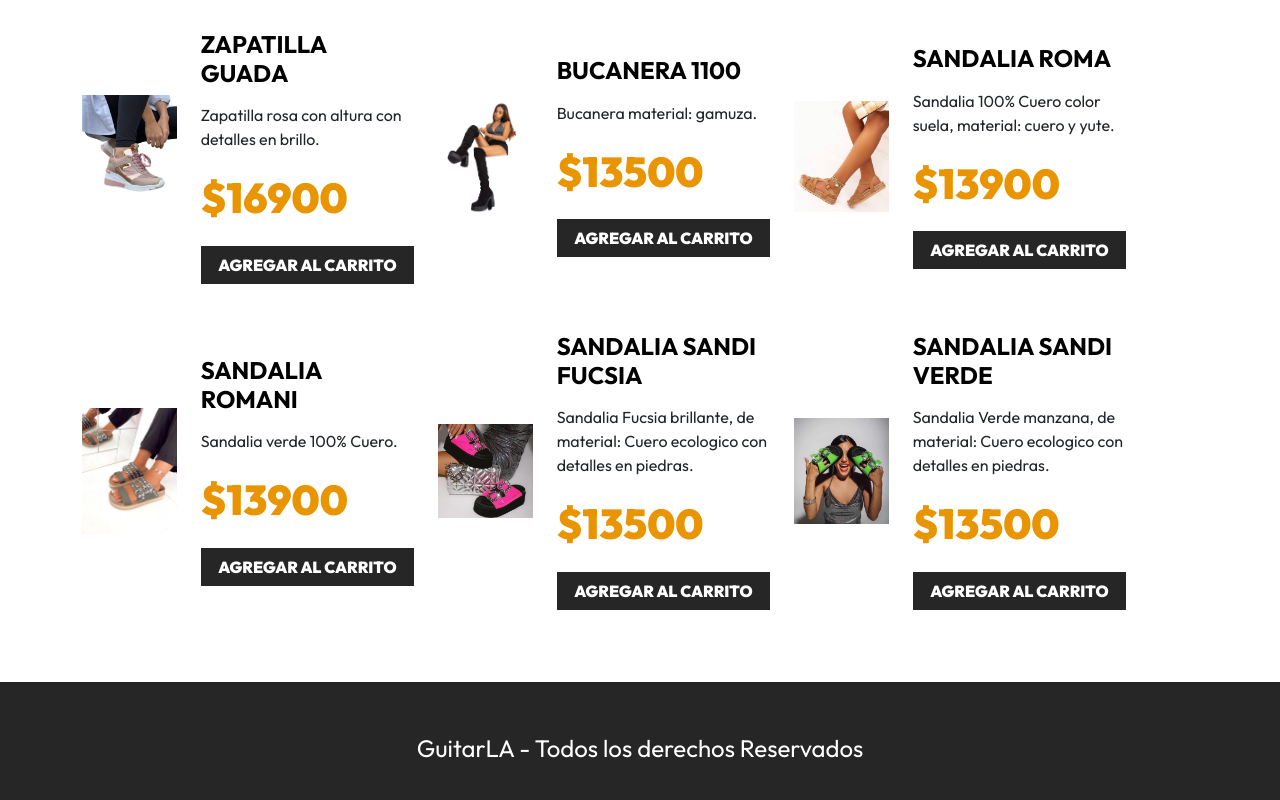
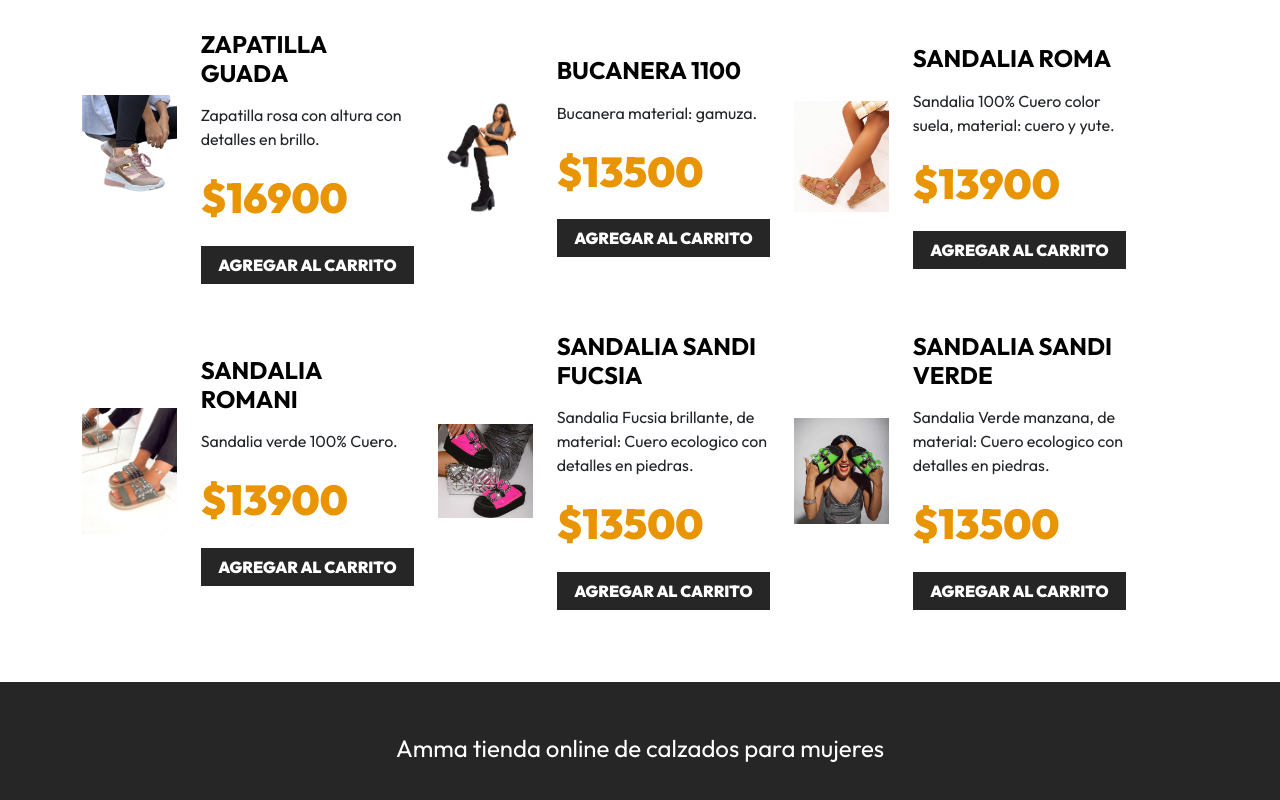
Before and after one commit to AmaliaRibeiro/TiendaDeZapatos-Vue3.Js, a Vue app: page / in a window 1280 px wide. Shown: the part 1662-2462 px from the top of the page. Built offline with nearby package versions, Linux system fonts and the light colour scheme.

Commit message:
feat: change footer

```diff
--- a/src/components/Footer.vue
+++ b/src/components/Footer.vue
@@ -2,7 +2,7 @@
 
 <footer class="bg-dark mt-5 py-5">
         <div class="container-xl">
-            <p class="text-white text-center fs-4 mt-4 m-md-0">GuitarLA - Todos los derechos Reservados</p>
+            <p class="text-white text-center fs-4 mt-4 m-md-0">Amma tienda online de calzados para mujeres</p>
         </div>
     </footer>
 
```
